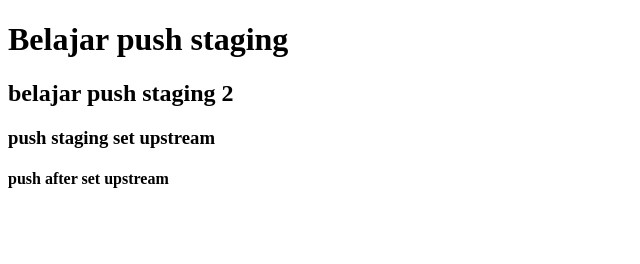
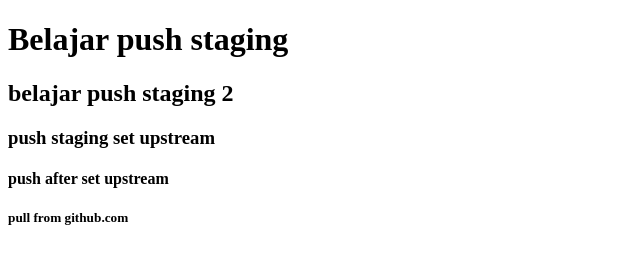
Before and after one commit to willyzt/belajar-niomic, a plain HTML site: page header.html in a window 1280 px wide. Shown: the whole page, without its empty margins (0-640 px from the left). Drawn offline with Linux system fonts and the light colour scheme.

Commit message:
add element h5

```diff
--- a/header.html
+++ b/header.html
@@ -9,6 +9,7 @@
     <h2>belajar push staging 2</h2>
     <h3>push staging set upstream</h3>
     <h4>push after set upstream</h4>
+    <h5>pull from github.com</h5>
 
   </body>
 </html>
```
